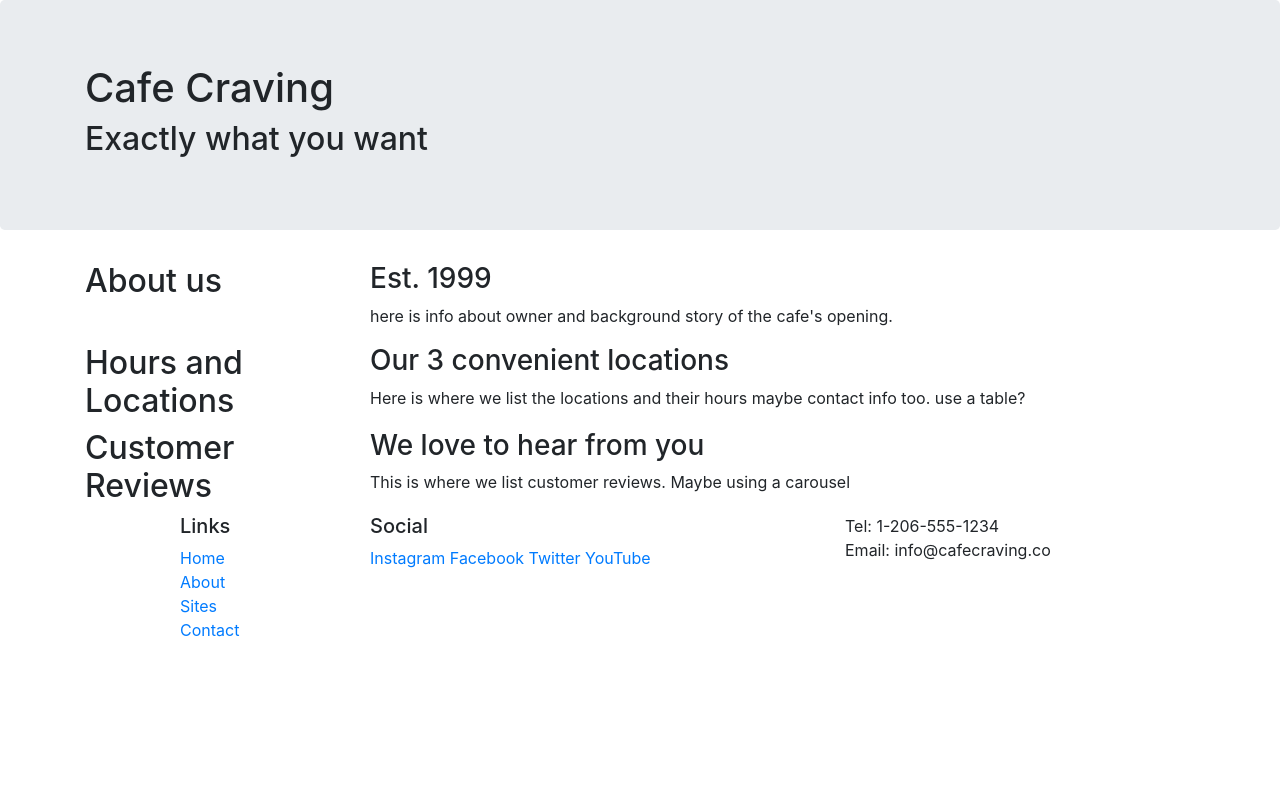
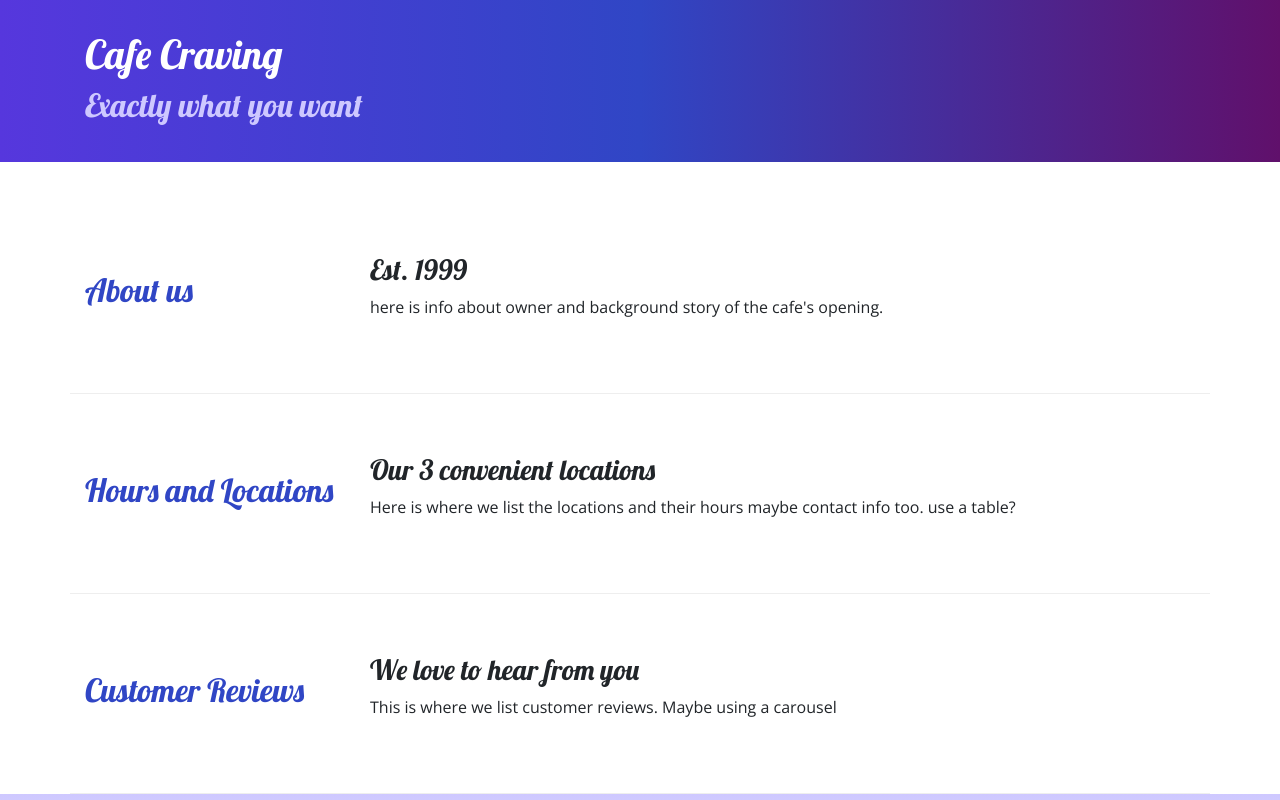
Before and after one commit to emkrohn/cafecraving, a website: page index.html in a window 1280 px wide. Shown: the top 800 px of the page. Drawn offline with nearby package versions, Linux system fonts and the light colour scheme.

Commit message:
added css and alignment changes

```diff
--- /dev/null
+++ b/css/styles.css
@@ -0,0 +1,32 @@
+body {
+    font-family: "Open Sans", sans-serif;
+}
+
+h1, h2, h3 {
+    font-family: "Lobster", cursive;
+}
+
+h2 {
+    color: #3046C5;
+}
+
+header h2 {
+    color: #CEC8FF;
+}
+
+footer {
+    background-image: linear-gradient(#CEC8FF, white);
+    padding: 20px 0;
+}
+
+.jumbotron {
+    padding: 30px;
+    background-image: linear-gradient(to right, #5637DD, #3046C5, #60106B);
+    color: white;
+}
+
+.row-content {
+    padding: 50px 0;
+    border-bottom: 1px ridge;
+    min-height: 200px;
+}
--- a/index.html
+++ b/index.html
@@ -7,12 +7,15 @@
 
     <link rel="stylesheet" href="node_modules/bootstrap/dist/css/bootstrap.min.css" />
 
+    <link rel="stylesheet" href="https://fonts.googleapis.com/css?family=Lobster|Open+Sans" />
+    <link rel="stylesheet" href="css/styles.css" />
+
     <title>Cafe Craving: Exactly what you want</title>
 </head>
 
 <body>
 
-    <header class="jumbotron">
+    <header class="jumbotron jumbotron-fluid">
         <div class="container">
             <div class="row">
                 <div class="col">
@@ -24,7 +27,7 @@
     </header>
 
     <div class="container">
-        <div class="row">
+        <div class="row row-content align-items-center">
             <div class="col-sm-4 col-md-3">
                 <h2>About us</h2>
             </div>
@@ -34,7 +37,7 @@
             </div>
         </div>
 
-        <div class="row">
+        <div class="row row-content align-items-center">
             <div class="col-sm-4 col-md-3">
                 <h2>Hours and Locations</h2>
             </div>
@@ -44,7 +47,7 @@
             </div>
         </div>
 
-        <div class="row">
+        <div class="row row-content align-items-center">
             <div class="col-sm-4 col-md-3">
                 <h2>Customer Reviews</h2>
             </div>
@@ -67,14 +70,14 @@
                         <li><a href="#">Contact</a></li>
                     </ul>
                 </div>
-                <div class="col-6 col-sm-5">
+                <div class="col-6 col-sm-5 text-center">
                     <h5>Social</h5>
                     <a href="http://instagram.com/">Instagram</a>
                     <a href="http://facebook.com/">Facebook</a>
                     <a href="http://twitter.com/">Twitter</a>
                     <a href="http://youtube.com/">YouTube</a>
                 </div>
-                <div class="col-sm-4">
+                <div class="col-sm-4 text-center">
                     Tel: 1-206-555-1234<br />
                     Email: info@cafecraving.co
                 </div>
```
